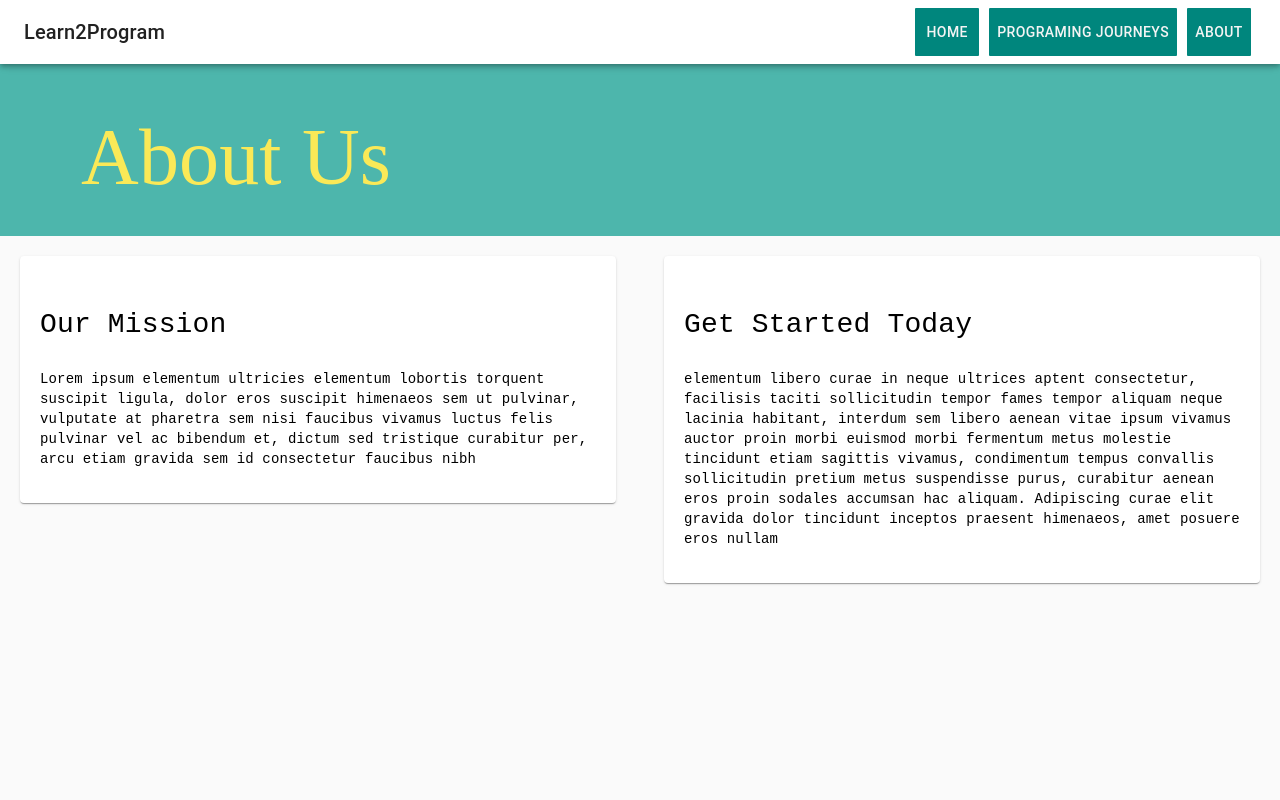
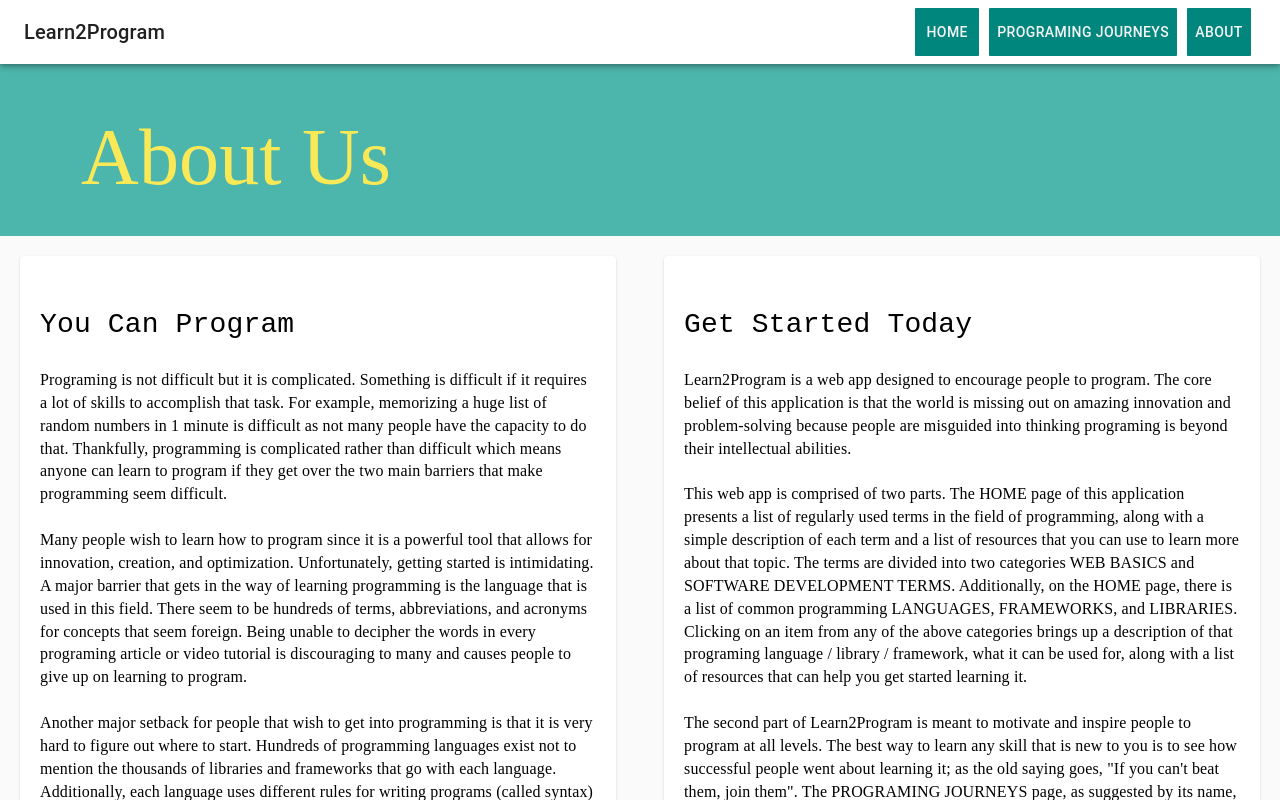
Before and after one commit to kristina-arezina/terms-2-program, a React (Create React App) app: page / in a window 1280 px wide. Both pictures are taken after a click on the button "ABOUT". Shown: the top 800 px of the page. Built offline with nearby package versions, Linux system fonts and the light colour scheme.

Commit message:
made about page

```diff
--- a/src/components/About/About.js
+++ b/src/components/About/About.js
@@ -27,19 +27,18 @@ function About(){
                                 fontFamily:"courier new",
                                 fontWeight: "normal"
                             }}
-                            >Our Mission</h1>
+                            >You Can Program</h1>
                             <p style={{
-                                fontFamily:"courier new",
+                                fontFamily:"century gothic", fontSize:16,
                             }}
                             >
-                                Lorem ipsum elementum ultricies elementum lobortis torquent
-                                suscipit ligula,
-                                dolor eros suscipit
-                                himenaeos sem ut pulvinar, vulputate at pharetra sem nisi faucibus vivamus luctus
-                                felis pulvinar vel
-                                ac bibendum et, dictum sed tristique curabitur per, arcu etiam gravida sem id
-                                consectetur faucibus nibh</p>
+                                Programing is not difficult but it is complicated. Something is difficult if it requires a lot of skills to accomplish that task. For example, memorizing a huge list of random numbers in 1 minute is difficult as not many people have the capacity to do that. Thankfully, programming is complicated rather than difficult which means anyone can learn to program if they get over the two main barriers that make programming seem difficult.<br/><br/>
 
+                                Many people wish to learn how to program since it is a powerful tool that allows for innovation, creation, and optimization. Unfortunately, getting started is intimidating. A major barrier that gets in the way of learning programming is the language that is used in this field. There seem to be hundreds of terms, abbreviations, and acronyms for concepts that seem foreign. Being unable to decipher the words in every programing article or video tutorial is discouraging to many and causes people to give up on learning to program.<br/><br/>
+
+                                Another major setback for people that wish to get into programming is that it is very hard to figure out where to start. Hundreds of programming languages exist not to mention the thousands of libraries and frameworks that go with each language. Additionally, each language uses different rules for writing programs (called syntax) and is capable of doing specific jobs well. It is overwhelming to attempt to learn the different methods of programming and makes people stop their journey before they have even started.
+
+                            </p>
                         </Paper>
                     </Grid>
 
@@ -62,21 +61,17 @@ function About(){
                                 fontWeight: "normal"
                             }}>Get Started Today</h1>
                             <p style={{
-                                fontFamily:"courier new",
+                                fontFamily:"century gothic", fontSize:16,
 
                             }}
                             >
-                                elementum libero curae in neque ultrices aptent consectetur,
-                                facilisis taciti sollicitudin tempor fames
-                                tempor aliquam neque lacinia habitant, interdum sem libero aenean vitae ipsum vivamus
-                                auctor proin
-                                morbi euismod morbi fermentum metus molestie tincidunt etiam sagittis vivamus,
-                                condimentum tempus
-                                convallis sollicitudin pretium metus suspendisse purus, curabitur aenean eros
-                                proin sodales accumsan
-                                hac aliquam. Adipiscing curae elit gravida dolor tincidunt inceptos praesent
-                                himenaeos, amet posuere
-                                eros nullam
+                                Learn2Program is a web app designed to encourage people to program. The core belief of this application is that the world is missing out on amazing innovation and problem-solving because people are misguided into thinking programing is beyond their intellectual abilities.<br/><br/>
+
+                                This web app is comprised of two parts. The HOME page of this application presents a list of regularly used terms in the field of programming, along with a simple description of each term and a list of resources that you can use to learn more about that topic. The terms are divided into two categories WEB BASICS and SOFTWARE DEVELOPMENT TERMS. Additionally, on the HOME page, there is a list of common programming LANGUAGES, FRAMEWORKS, and LIBRARIES. Clicking on an item from any of the above categories brings up a description of that programing
+                                language / library / framework, what it can be used for, along with a list of resources that can help you get started learning it.<br/><br/>
+
+                                The second part of Learn2Program is meant to motivate and inspire people to program at all levels. The best way to learn any skill that is new to you is to see how successful people went about learning it; as the old saying goes, "If you can't beat them, join them". The PROGRAMING JOURNEYS page, as suggested by its name, presents a list of programing journeys from other people. In addition to helping complete beginners get started the PROGRAMING JOURNEYS page contains stories that explain how people approached learning specific skills in programming (languages / libraries / frameworks).
+
                             </p>
                         </Paper>
                     </Grid>
```
